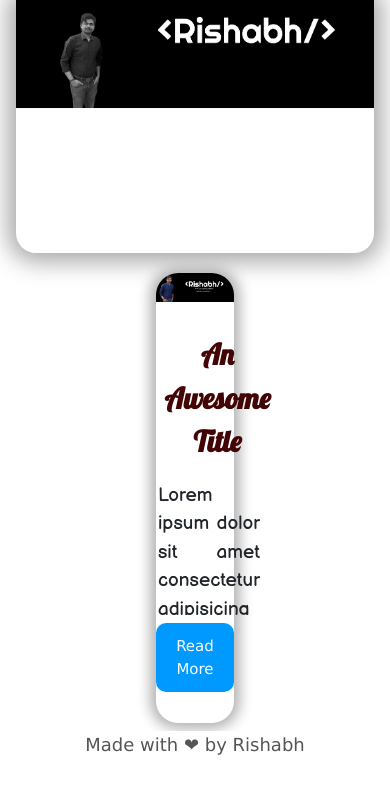
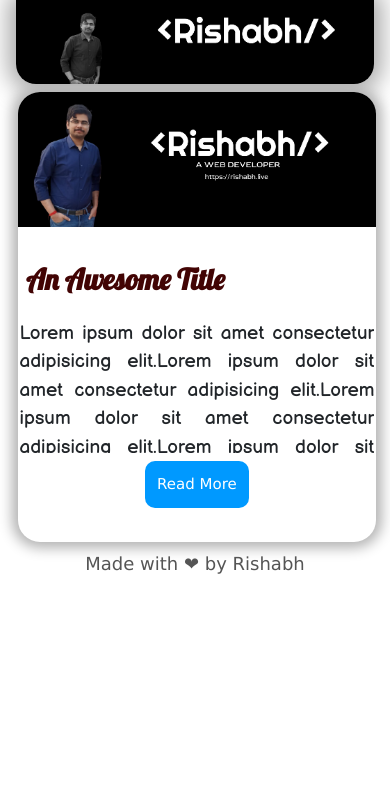
Before and after one commit to rishabh-live/rishabh-live.github.io, a Next.js app: page /blogs in a window 390 px wide. Shown: the top 794 px of the page. Built offline with nearby package versions, Linux system fonts and the light colour scheme.

Commit message:
[Update] made blog page mobile reasponsive

```diff
--- a/public/assets/blogs/css/style.css
+++ b/public/assets/blogs/css/style.css
@@ -69,14 +69,14 @@
   font-weight: bold;
   color: #420404;
   float: left;
-  font-family: 'Lobster', cursive;
+  font-family: "Lobster", cursive;
   padding: 1vh;
 }
 
 .blogs-section-two .mainCard .blogCard #short {
   margin: 0.5vw;
   text-align: justify;
-  font-family: 'Balsamiq Sans', cursive;
+  font-family: "Balsamiq Sans", cursive;
   font-size: 19px;
   text-overflow: ellipsis;
   max-height: 133px;
@@ -108,4 +108,99 @@
   transition: box-shadow 0.3s ease-in-out;
   transition: box-shadow 0.3s ease-in-out, -webkit-box-shadow 0.3s ease-in-out;
 }
+
+@media (max-width: 500px) {
+  .blogs-section-one nav .banner {
+    width: 92vw;
+    height: 10vh;
+    overflow: hidden;
+    -webkit-box-shadow: 0px 1px 23px 8px #a8a8a8;
+            box-shadow: 0px 1px 23px 8px #a8a8a8;
+    border-bottom-left-radius: 20px;
+    border-bottom-right-radius: 20px;
+  }
+  .blogs-section-one nav .banner img {
+    width: 92vw;
+    -webkit-transform: translateY(-20%);
+            transform: translateY(-20%);
+  }
+  .blogs-section-two {
+    margin-top: 6px;
+    margin-bottom: 6px;
+  }
+  .blogs-section-two .mainCard {
+    width: 92vw;
+    display: -webkit-box;
+    display: -ms-flexbox;
+    display: flex;
+    -webkit-box-orient: vertical;
+    -webkit-box-direction: normal;
+        -ms-flex-direction: column;
+            flex-direction: column;
+    -ms-flex-wrap: wrap;
+        flex-wrap: wrap;
+    -webkit-box-pack: center;
+        -ms-flex-pack: center;
+            justify-content: center;
+  }
+  .blogs-section-two .mainCard .blogCard {
+    min-width: 92vw;
+    max-width: 92vw;
+    min-height: 450px;
+    background-color: white;
+    margin: 0.5vw;
+    border-radius: 22px;
+    -webkit-box-shadow: 0px 0px 13px 6px #b3b3b3;
+            box-shadow: 0px 0px 13px 6px #b3b3b3;
+    -webkit-transition: -webkit-box-shadow 0.5s ease-in-out;
+    transition: -webkit-box-shadow 0.5s ease-in-out;
+    transition: box-shadow 0.5s ease-in-out;
+    transition: box-shadow 0.5s ease-in-out, -webkit-box-shadow 0.5s ease-in-out;
+  }
+  .blogs-section-two .mainCard .blogCard .mainImage {
+    border-top-left-radius: 22px;
+    border-top-right-radius: 22px;
+    width: 92vw;
+  }
+  .blogs-section-two .mainCard .blogCard #title {
+    font-size: 29px;
+    font-weight: bold;
+    color: #420404;
+    float: left;
+    font-family: "Lobster", cursive;
+    padding: 1vh;
+  }
+  .blogs-section-two .mainCard .blogCard #short {
+    margin: 0.5vw;
+    text-align: justify;
+    font-family: "Balsamiq Sans", cursive;
+    font-size: 19px;
+    text-overflow: ellipsis;
+    max-height: 133px;
+    overflow: hidden;
+  }
+  .blogs-section-two .mainCard .blogCard #readMore {
+    outline: none;
+    background-color: #0099ff;
+    border: none;
+    border-radius: 10px;
+    padding: 12px;
+    color: white;
+    -webkit-transition: background-color 0.5s ease-in-out;
+    transition: background-color 0.5s ease-in-out;
+  }
+  .blogs-section-two .mainCard .blogCard #readMore:hover {
+    background-color: #0084ff;
+    -webkit-transition: background-color 0.3s ease-in-out;
+    transition: background-color 0.3s ease-in-out;
+  }
+  .blogs-section-two .mainCard .blogCard:hover {
+    -webkit-box-shadow: 0px 0px 23px 13px #cecece;
+            box-shadow: 0px 0px 23px 13px #cecece;
+    -webkit-transition: -webkit-box-shadow 0.3s ease-in-out;
+    transition: -webkit-box-shadow 0.3s ease-in-out;
+    transition: box-shadow 0.3s ease-in-out;
+    transition: box-shadow 0.3s ease-in-out, -webkit-box-shadow 0.3s ease-in-out;
+  }
+}
 /*# sourceMappingURL=style.css.map */
--- a/public/assets/blogs/css/style.scss
+++ b/public/assets/blogs/css/style.scss
@@ -1,5 +1,5 @@
-@import url('https://fonts.googleapis.com/css2?family=Lobster&display=swap');
-@import url('https://fonts.googleapis.com/css2?family=Balsamiq+Sans&display=swap');
+@import url("https://fonts.googleapis.com/css2?family=Lobster&display=swap");
+@import url("https://fonts.googleapis.com/css2?family=Balsamiq+Sans&display=swap");
 * {
     margin: 0;
     padding: 0;
@@ -45,22 +45,22 @@
                 border-top-right-radius: 22px;
                 width: 20vw;
             }
-            box-shadow:0px 0px 13px 6px rgb(179,
+            box-shadow: 0px 0px 13px 6px rgb(179,
             179,
             179);
-            transition:box-shadow 0.5s ease-in-out;
+            transition: box-shadow 0.5s ease-in-out;
             #title {
                 font-size: 29px;
                 font-weight: bold;
                 color: rgb(66, 4, 4);
                 float: left;
-                font-family: 'Lobster', cursive;
+                font-family: "Lobster", cursive;
                 padding: 1vh;
             }
             #short {
                 margin: 0.5vw;
                 text-align: justify;
-                font-family: 'Balsamiq Sans', cursive;
+                font-family: "Balsamiq Sans", cursive;
                 font-size: 19px;
                 text-overflow: ellipsis;
                 max-height: 133px;
@@ -86,3 +86,88 @@
         }
     }
 }
+
+@media (max-width: 1200px) and (min-width: 500px) {}
+
+@media (max-width: 500px) {
+    .blogs-section-one {
+        nav {
+            .banner {
+                width: 92vw;
+                height: 10vh;
+                overflow: hidden;
+                img {
+                    width: 92vw;
+                    transform: translateY(-20%);
+                }
+                box-shadow: 0px 1px 23px 8px rgb(168,
+                168,
+                168);
+                border-bottom-left-radius: 20px;
+                border-bottom-right-radius: 20px;
+            }
+        }
+    }
+    .blogs-section-two {
+        margin-top: 6px;
+        margin-bottom: 6px;
+        .mainCard {
+            width: 92vw;
+            display: flex;
+            flex-direction: column;
+            flex-wrap: wrap;
+            justify-content: center;
+            .blogCard {
+                min-width: 92vw;
+                max-width: 92vw;
+                min-height: 450px;
+                background-color: rgb(255, 255, 255);
+                margin: 0.5vw;
+                border-radius: 22px;
+                .mainImage {
+                    border-top-left-radius: 22px;
+                    border-top-right-radius: 22px;
+                    width: 92vw;
+                }
+                box-shadow: 0px 0px 13px 6px rgb(179,
+                179,
+                179);
+                transition: box-shadow 0.5s ease-in-out;
+                #title {
+                    font-size: 29px;
+                    font-weight: bold;
+                    color: rgb(66, 4, 4);
+                    float: left;
+                    font-family: "Lobster", cursive;
+                    padding: 1vh;
+                }
+                #short {
+                    margin: 0.5vw;
+                    text-align: justify;
+                    font-family: "Balsamiq Sans", cursive;
+                    font-size: 19px;
+                    text-overflow: ellipsis;
+                    max-height: 133px;
+                    overflow: hidden;
+                }
+                #readMore {
+                    outline: none;
+                    background-color: rgb(0, 153, 255);
+                    border: none;
+                    border-radius: 10px;
+                    padding: 12px;
+                    color: white;
+                    transition: background-color 0.5s ease-in-out;
+                }
+                #readMore:hover {
+                    background-color: rgb(0, 132, 255);
+                    transition: background-color 0.3s ease-in-out;
+                }
+            }
+            .blogCard:hover {
+                box-shadow: 0px 0px 23px 13px rgb(206, 206, 206);
+                transition: box-shadow 0.3s ease-in-out;
+            }
+        }
+    }
+}
--- a/public/assets/global/css/footer.css
+++ b/public/assets/global/css/footer.css
@@ -1,7 +1,7 @@
 .footer {
   min-height: 50px;
   max-height: 50px;
-  background-color: white;
+  background: none;
   width: 100vw;
   font-size: large;
   color: #555555;
--- a/public/assets/global/css/footer.scss
+++ b/public/assets/global/css/footer.scss
@@ -1,7 +1,7 @@
 .footer {
     min-height: 50px;
     max-height: 50px;
-    background-color: rgb(255, 255, 255);
+    background: none;
     width: 100vw;
     font-size: large;
     color: rgb(85, 85, 85);
```
Also changed, not shown: 2 other files (tests, documents, lock files or other folders).
